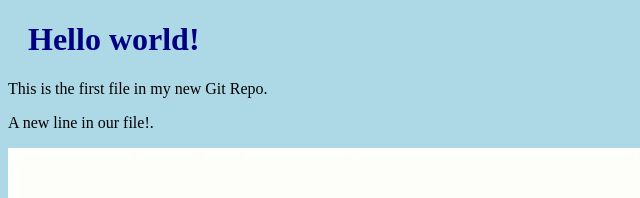
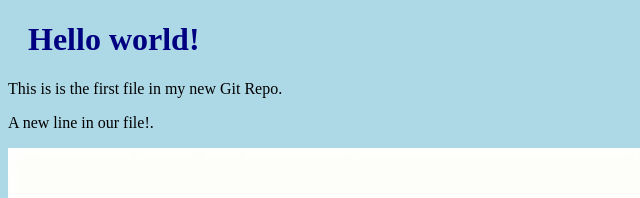
Before and after one commit to Priyanksu28/Git-Push, a plain HTML site: page index.html in a window 1280 px wide. Shown: the top 198 px of the page, 0-640 px from the left. Drawn offline with Linux system fonts and the light colour scheme.

Commit message:
Update is in index.html

```diff
--- a/index.html
+++ b/index.html
@@ -6,7 +6,7 @@
   </head>
   <body>
     <h1>Hello world!</h1>
-    <p>This is the first file in my new Git Repo.</p>
+    <p>This is is the first file in my new Git Repo.</p>
     <p>A new line in our file!.</p>
     <div>
       <img
```
